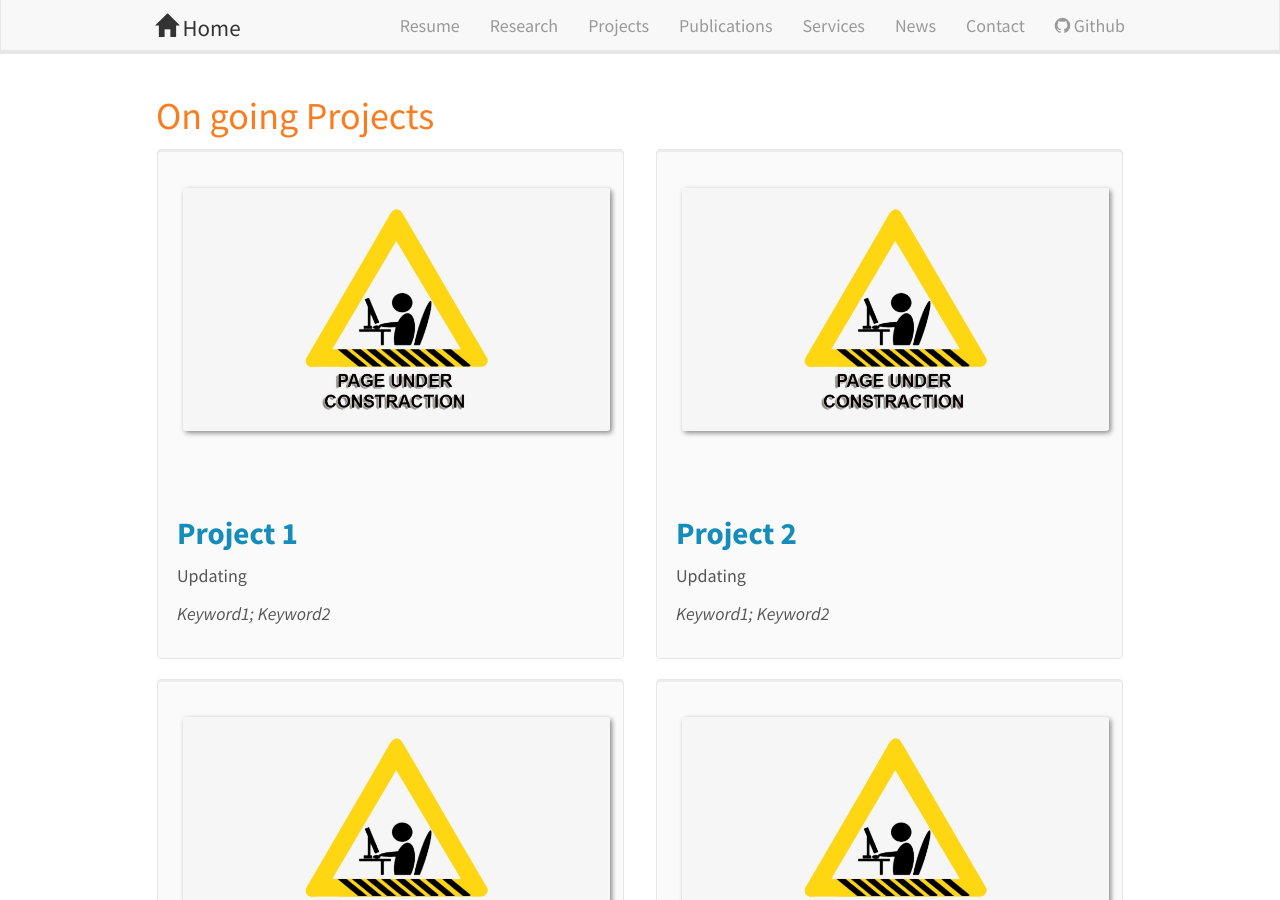
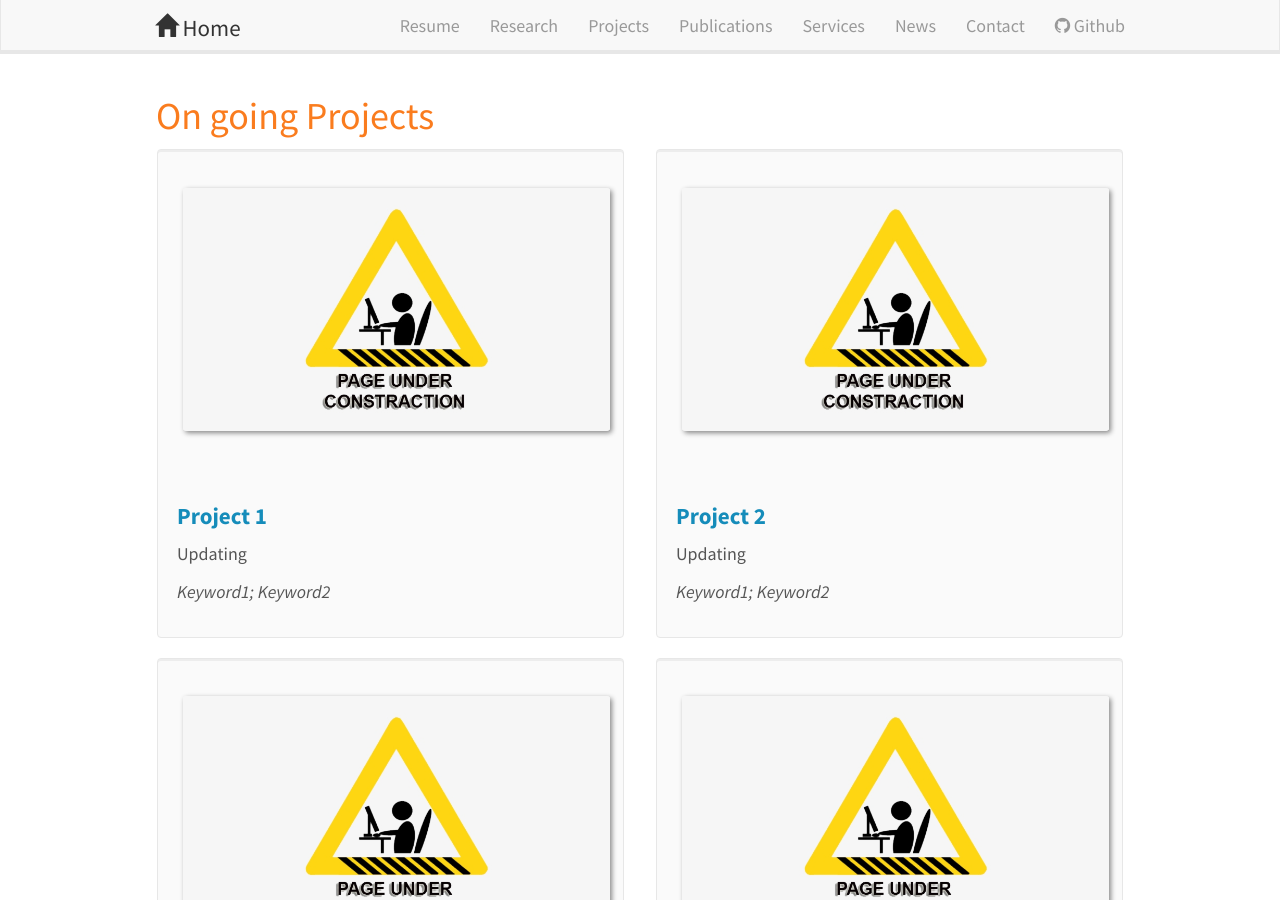
Before and after one commit to canng/cann, a Jekyll site: the page built from _pages/projects.md, in a window 1280 px wide and 900 px high. Built offline with Jekyll 4.4.1, drawn with Linux system fonts in a browser that asks for light colours; nearby versions of some CDN libraries.

```diff
--- a/_pages/projects.md
+++ b/_pages/projects.md
@@ -23,7 +23,7 @@ permalink: /projects/
 <div class="col-sm-6 clearfix">
  <div class="well"> <!--  well-lg >> no box    -->
  <p><strong><a href="{{ publi.link.url }}"> <img src="{{ site.url }}{{ site.baseurl }}/images/projectpic/{{ publi.image }}" width="100%" /> </a></strong></p>
- <h3><a href="{{ publi.link.url }}"> <pubtit>{{ publi.title }}</pubtit></a></h3>
+ <h4><a href="{{ publi.link.url }}"> <pubtit>{{ publi.title }}</pubtit></a></h4>
  <p>{{ publi.description }}</p>
  <p><em>{{ publi.keywords }}</em></p>
 
```
